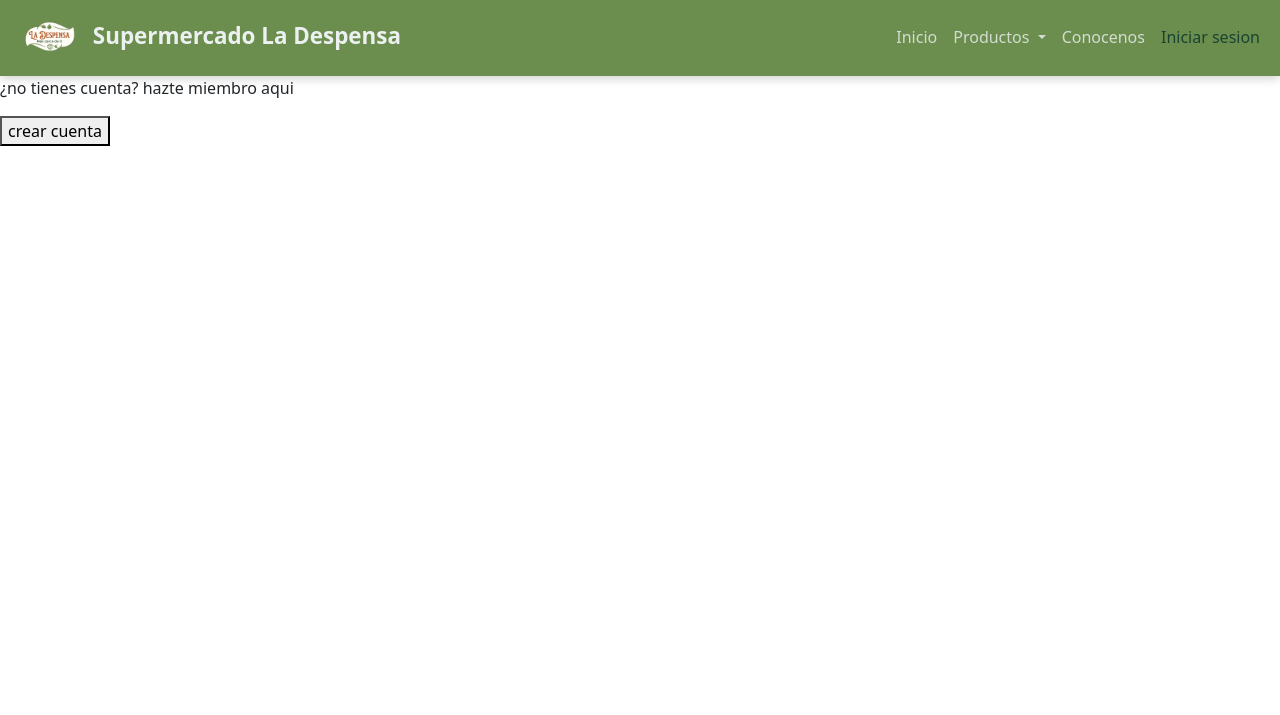
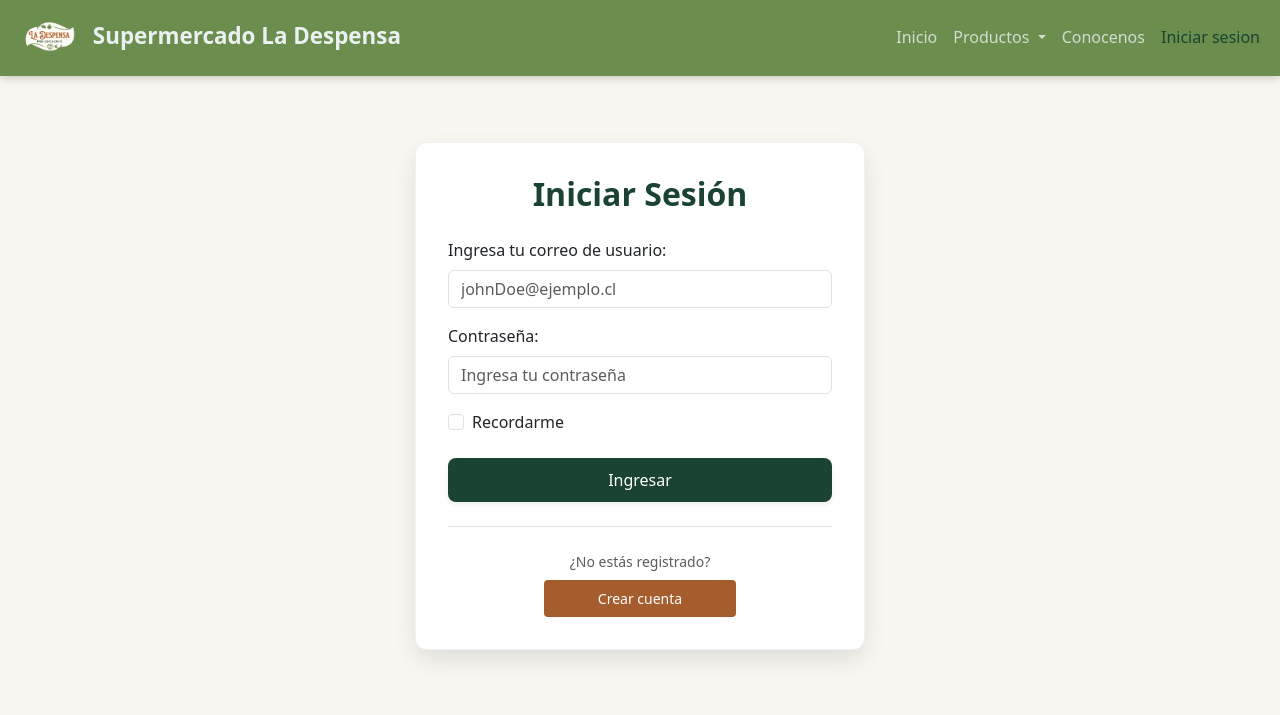
Before and after one commit to maury090/proyecto_LaDespensa, a Django app: page /login/ in a window 1280 px wide. Shown: the top 715 px of the page. Run offline with Django 5.2, Linux system fonts and the light colour scheme.

Commit message:
formularios
se crean formularios de login y signin, falta implementar validaciones y complementar información

```diff
--- a/supermercado/estatico/css/design.css
+++ b/supermercado/estatico/css/design.css
@@ -1,5 +1,6 @@
 body {
-    padding-top: 76px;  /* Espacio para que el contenido no quede debajo del navbar */
+    padding-top: 76px;
+    background-color: #F9F7F0
 }
 .mi-nav-personalizada {
     background-color: #6B8E4E !important;
@@ -195,3 +196,72 @@ body {
         height: 170px;
     }
 }
+
+/*diseño form login*/
+/* Contenedor principal para centrar el login */
+.login-wrapper {
+    min-height: 80vh;
+    display: flex;
+    align-items: center;
+    justify-content: center;
+}
+
+/* La tarjeta flotante */
+.login-card {
+    max-width: 450px;
+    width: 100%;
+    background-color: #ffffff;
+    padding: 2rem;
+    border-radius: 12px;
+    border: 1px solid rgba(0, 0, 0, 0.05);
+    /* Sombra suave para el efecto flotante */
+    box-shadow: 0 10px 25px rgba(0, 0, 0, 0.1);
+}
+
+/* Título personalizado */
+.login-title {
+    color: #1a4331;
+    font-weight: 700;
+    text-align: center;
+    margin-bottom: 1.5rem;
+}
+
+/* Botón Ingresar: Verde #1a4331 */
+.btn-ingresar {
+    background-color: #1a4331;
+    color: white;
+    border: none;
+    padding: 10px 40px; /* Aumentamos el padding horizontal para que tenga cuerpo */
+    font-size: 1rem;
+    font-weight: 500;
+    border-radius: 8px;
+    min-width: 160px; /* Asegura un tamaño mínimo estético */
+    transition: all 0.3s ease;
+}
+
+.btn-ingresar:hover {
+    background-color: #123023;
+    color: white;
+}
+
+/* Botón Crear Cuenta: Café #a65d2e */
+.btn-registro {
+    background-color: #a65d2e;
+    color: white;
+    border: none;
+    transition: transform 0.2s ease, background-color 0.3s ease;
+    width: 50%;
+    padding: 8px 25px;
+}
+
+.btn-registro:hover {
+    background-color: #8a4d26;
+    color: white;
+    transform: translateY(-1px);
+}
+
+/* Ajustes de espaciado */
+.divider {
+    margin: 1.5rem 0;
+    border-top: 1px solid #dee2e6;
+}
--- a/supermercado/templates/alimentos.html
+++ b/supermercado/templates/alimentos.html
@@ -71,7 +71,7 @@
                         {% else %}
                         <!-- Producto SIN descuento (solo precio normal sin tachar) -->
                           <div class="text-center">
-                            <strong class="precio-normal">${{ producto.precio }}</strong>
+                            <strong class="precio-normal">Precio: ${{ producto.precio }}</strong>
                           </div>
                       {% endif %}
 
--- a/supermercado/templates/aseo.html
+++ b/supermercado/templates/aseo.html
@@ -72,7 +72,7 @@
                         {% else %}
                         <!-- Producto SIN descuento (solo precio normal sin tachar) -->
                           <div class="text-center">
-                            <strong class="precio-normal">${{ producto.precio }}</strong>
+                            <strong class="precio-normal">Precio: ${{ producto.precio }}</strong>
                           </div>
                       {% endif %}
 
--- a/supermercado/templates/bebestibles.html
+++ b/supermercado/templates/bebestibles.html
@@ -72,7 +72,7 @@
                         {% else %}
                         <!-- Producto SIN descuento (solo precio normal sin tachar) -->
                           <div class="text-center">
-                            <strong class="precio-normal">${{ producto.precio }}</strong>
+                            <strong class="precio-normal">Precio: ${{ producto.precio }}</strong>
                           </div>
                       {% endif %}
 
--- a/supermercado/templates/login.html
+++ b/supermercado/templates/login.html
@@ -45,8 +45,42 @@
       </div>
     </nav>
     <!--cuerpo pagina-->
-    <p>¿no tienes cuenta? hazte miembro aqui</p>
-    <a href="{% url 'crearUsuario' %}"><button>crear cuenta</button></a>
+    <div class="container login-wrapper">
+      <div class="login-card">
+
+        <h2 class="login-title">Iniciar Sesión</h2>
+
+        <form action="/action_page.php">
+          <div class="mb-3">
+            <label for="email" class="form-label">Ingresa tu correo de usuario:</label>
+            <input type="email" class="form-control" id="email" placeholder="johnDoe@ejemplo.cl" name="email">
+          </div>
+
+          <div class="mb-3">
+            <label for="pwd" class="form-label">Contraseña:</label>
+            <input type="password" class="form-control" id="pwd" placeholder="Ingresa tu contraseña" name="pswd">
+          </div>
+
+          <div class="form-check mb-4">
+            <input class="form-check-input" type="checkbox" name="remember" id="remember">
+            <label class="form-check-label" for="remember">Recordarme</label>
+          </div>
+
+          <div class="d-grid">
+            <button type="submit" class="btn btn-ingresar shadow-sm">Ingresar</button>
+          </div>
+        </form>
+
+        <div class="divider"></div>
+
+        <div class="text-center">
+          <p class="mb-2 text-muted small">¿No estás registrado?</p>
+          <a href="{% url 'crearUsuario' %}" class="btn btn-registro btn-sm px-4">Crear cuenta</a>
+        </div>
+
+      </div>
+    </div>
+    <!--bootstrap-->
     <script src="https://cdn.jsdelivr.net/npm/bootstrap@5.3.2/dist/js/bootstrap.bundle.min.js"></script>
 </body>
 </html>
```
Also changed, not shown: supermercado/templates/crearUsuario.html (+89 -1 lines), db.sqlite3.
